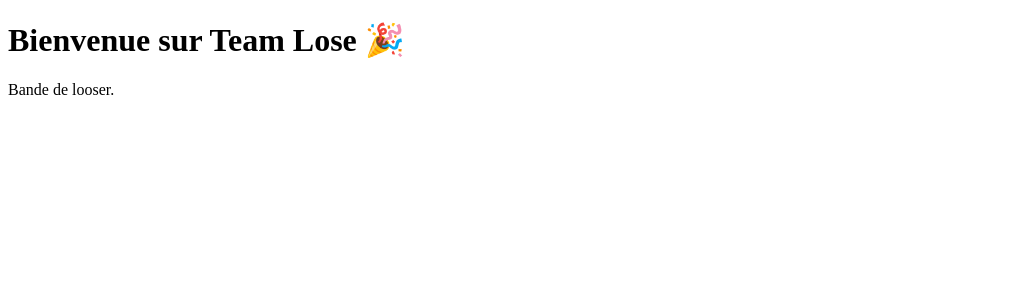
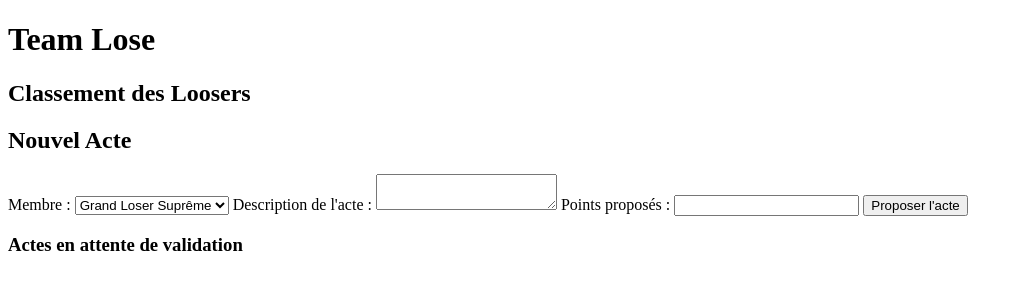
Before and after one commit to pjbrx/Team-Lose, a plain HTML site: page index.html in a window 1280 px wide. Shown: the whole page, without its empty margins (0-1023 px from the left). Drawn offline with Linux system fonts and the light colour scheme.

Commit message:
création des fichiers principaux

```diff
--- a/index.html
+++ b/index.html
@@ -1,11 +1,46 @@
 <!DOCTYPE html>
-<html>
+<html lang="fr">
 <head>
   <meta charset="UTF-8">
   <title>Team Lose</title>
+  <link rel="stylesheet" href="style.css">
 </head>
 <body>
-  <h1>Bienvenue sur Team Lose 🎉</h1>
-  <p>Bande de looser.</p>
+  <header>
+    <h1>Team Lose</h1>
+  </header>
+
+  <section id="classement">
+    <h2>Classement des Loosers</h2>
+    <div id="graphe"></div> <!-- Graphique évolutif ou tableau -->
+  </section>
+
+  <section id="annonces">
+    <h2>Nouvel Acte</h2>
+    <form id="form-acte">
+      <label for="membre">Membre :</label>
+      <select id="membre">
+        <option value="grand_loser_suprême">Grand Loser Suprême</option>
+        <option value="loser_adj">Loser Adjoint</option>
+        <option value="loser3">Loser 3</option>
+        <option value="loser4">Loser 4</option>
+        <option value="bruno_scout">Bruno Scout</option>
+      </select>
+
+      <label for="description">Description de l'acte :</label>
+      <textarea id="description"></textarea>
+
+      <label for="points">Points proposés :</label>
+      <input type="number" id="points">
+
+      <button type="submit">Proposer l'acte</button>
+    </form>
+
+    <h3>Actes en attente de validation</h3>
+    <div id="actes-en-attente"></div>
+  </section>
+
+  <script src="firebase-config.js"></script>
+  <script src="script.js"></script>
 </body>
 </html>
```
Also changed, not shown: firebase-config.js (added), script.js (added), style.css (added).
